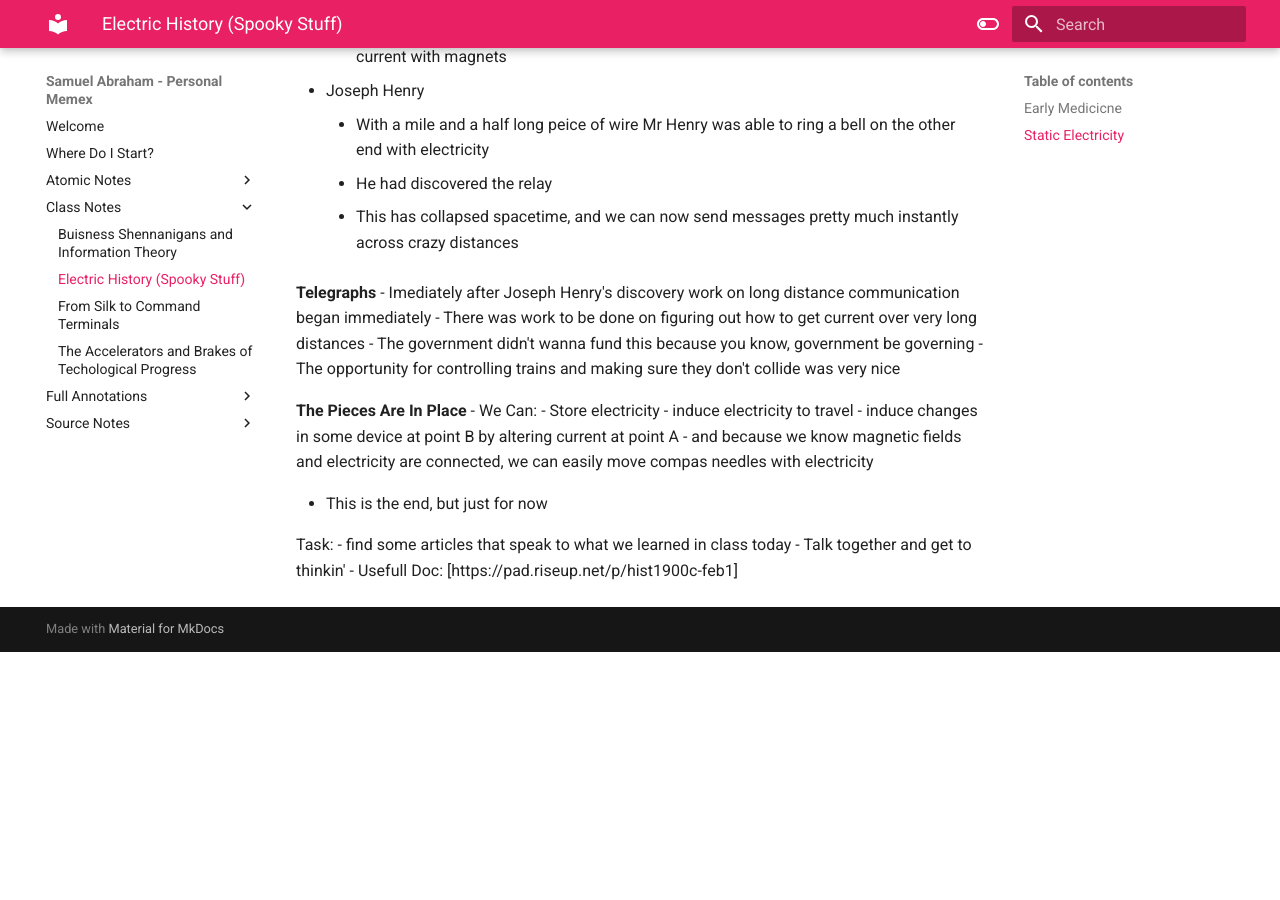
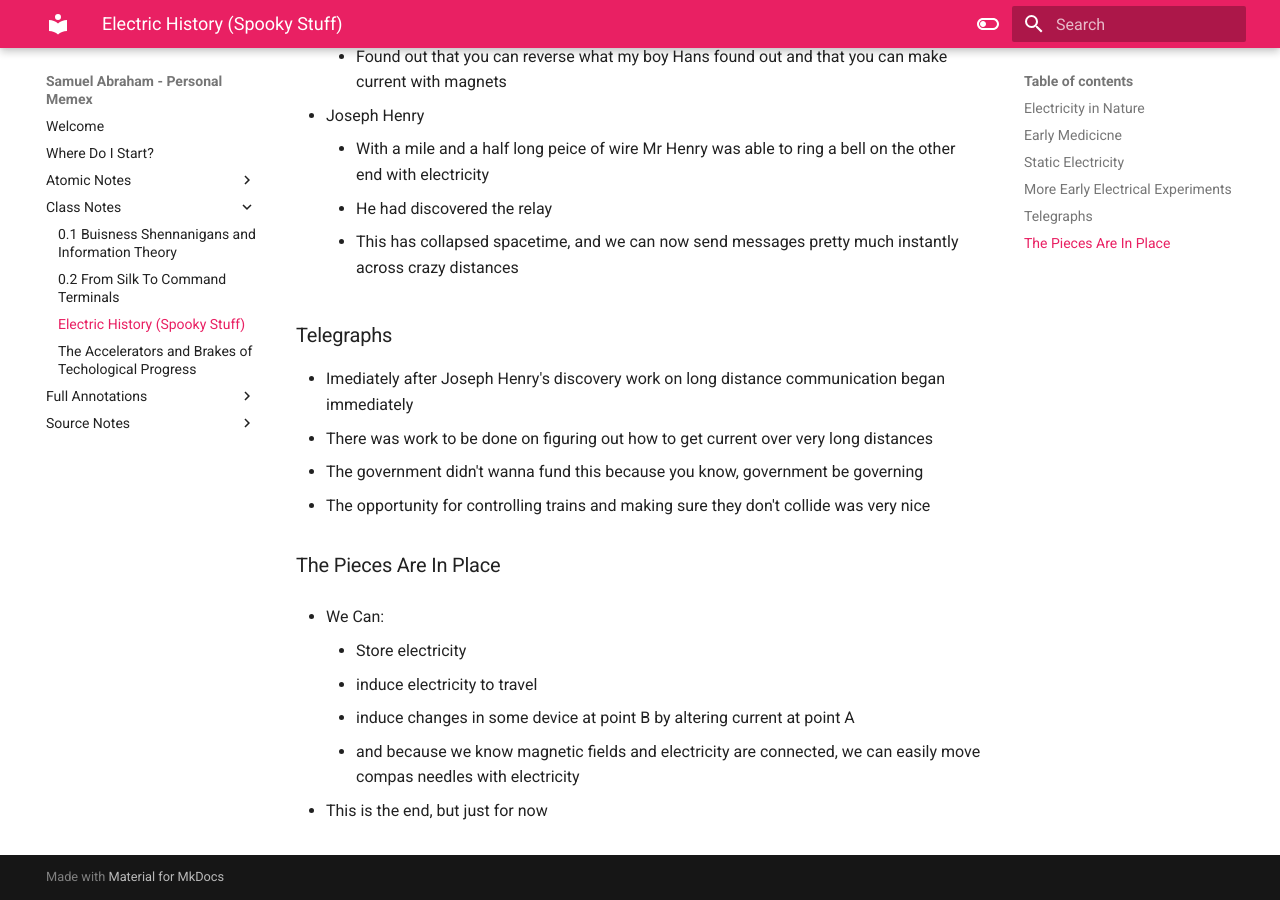
Before and after one commit to SammieJay/Hist1900-Memex, an MkDocs documentation site: the page built from docs/Class Notes/Electric History (Spooky Stuff).md, in a window 1280 px wide and 900 px high, scrolled down 1411 px. Built offline with MkDocs 1.6.1 and Material for MkDocs 9.7.7, drawn with Linux system fonts in a browser that asks for light colours; before the commit the page ends 2063 px from its top, so only the background shows below that; some of the changed text lies outside the part shown.

Commit message:
Memex 3.0

```diff
--- a/docs/Atomic Notes/Information Density.md
+++ b/docs/Atomic Notes/Information Density.md
@@ -3,7 +3,7 @@
 Tags: #information-density #technology #atomic-note
 
 ## How information density progress
-- In the past few thousand years humans have gone from storing information on clay tablets, to [[Hist1900-Memex/docs/Class Notes/From Silk to Command Terminals|punch cards]], to multi-terrabyte capacity solid state drives
+- In the past few thousand years humans have gone from storing information on clay tablets, to [[0.2 From Silk To Command Terminals|punch cards]], to multi-terrabyte capacity solid state drives
 
 - This progress has been steady and consistent, it represents human progression acurately similar to processor density (another common indicator of technological progress)
 
--- a/docs/Class Notes/Electric History (Spooky Stuff).md
+++ b/docs/Class Notes/Electric History (Spooky Stuff).md
@@ -1,5 +1,4 @@
-**Electricity in Nature**
-
+### Electricity in Nature
 - Mushrooms talk via electrical current
 - Similar to how we do with synapses
 - Electric Eels and some kinds of Catfish use electricity
@@ -10,11 +9,9 @@
 ### Early Medicicne
 - in early medicine there was a need for human corpses
 	- These were sourced through criminal corpses, and bodies of people that had little to no family
-
 - A man was hung
 	- Shortly after hanging, electrical currents were applied to the body causing it to move and flop around a little (this was a public demonstration, 1800's stuff fr)
-	- This was so spooky (spooky stuff) that one of the medical "proffesionals" present dropped dead out of fear (apparently)
-
+	- This was so spooky (spooky stuff) that one of the medical "proffesionals" present dropped dead out of fear (apparently
 - Frankenstein and the thought of "electrical soul"
 	- The discovery of electricity and it's relation to the body led to the writing of Frankenstein
 	- It was thought that electricity had something to do with the life force of a person (what made them alive)
@@ -22,31 +19,28 @@
 ### Static Electricity
 - The greeks discovered that amber could hold static electricity very well
 	- They didn't know what it was but they knew it made a zappy when rubbed with wool
-
 - This scientist guy Pete did an experiment and basically made an early capacitor (his assistant got a big zap)
 - Another experiment basically had 200 people to stand in a big circle holding conductive rods and found how quickly a static shock would travel the circle (which it did basically instantaneously)
 
-- **More Early Electrical Experiments**
+### More Early Electrical Experiments
 - in the 1800s one of the first batteries was made and we started to be able to use prolonged current as we see it today
 - Hans Christian Orsted
 	- worked out that electric current in a nearby wire will deflect a compas needle
 	- he worked out that electric current produces a circular magnetic field
-
 - Micheal Faraday (cage boi)
 	- Found out that you can reverse what my boy Hans found out and that you can make current with magnets
-
 - Joseph Henry
 	- With a mile and a half long peice of wire Mr Henry was able to ring a bell on the other end with electricity
 	- He had discovered the relay
 	- This has collapsed spacetime, and we can now send messages pretty much instantly across crazy distances
 
-**Telegraphs**
+### Telegraphs
 - Imediately after Joseph Henry's discovery work on long distance communication began immediately
 - There was work to be done on figuring out how to get current over very long distances
 - The government didn't wanna fund this because you know, government be governing
 - The opportunity for controlling trains and making sure they don't collide was very nice
 
-**The Pieces Are In Place**
+### The Pieces Are In Place
 - We Can:
 	- Store electricity
 	- induce electricity to travel
@@ -54,8 +48,3 @@
 	- and because we know magnetic fields and electricity are connected, we can easily move compas needles with electricity
 
 - This is the end, but just for now
-
-Task:
-- find some articles that speak to what we learned in class today
-- Talk together and get to thinkin'
-- Usefull Doc: [https://pad.riseup.net/p/hist1900c-feb1]
```
Also changed, not shown: docs/Class Notes/0.1 Buisness Shennanigans and Information Theory.md (renamed from docs/Class Notes/Buisness Shennanigans and Information Theory.md, +7 -8 lines), docs/Class Notes/0.2 From Silk To Command Terminals.md (renamed from docs/Class Notes/From Silk to Command Terminals.md).
